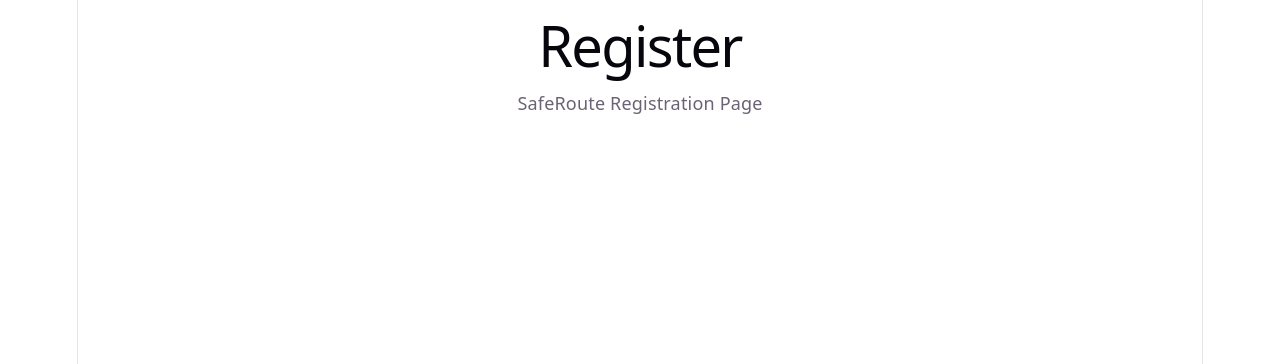
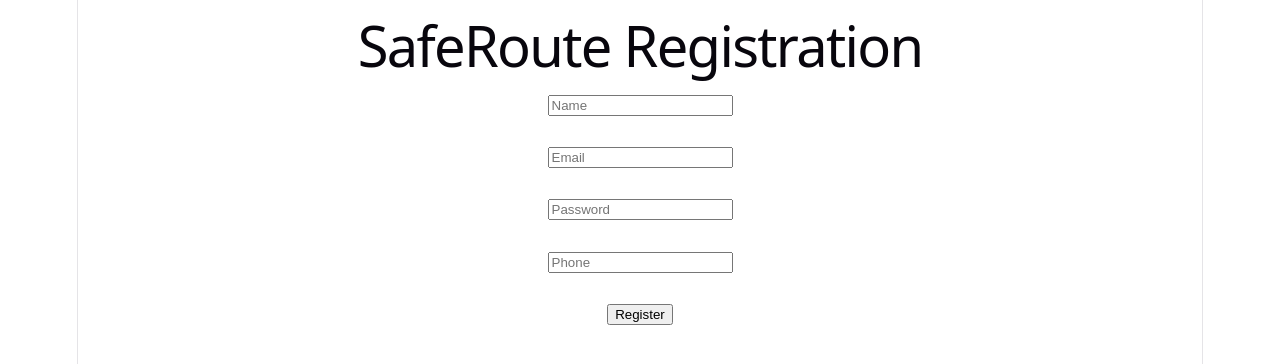
Before and after one commit to Ayushi2911/SafeRoute, a React (Vite) app in the folder client/: page /register in a window 1280 px wide. Shown: the top 364 px of the page. Built offline with nearby package versions, Linux system fonts and the light colour scheme.

Commit message:
Update registration page

```diff
--- a/client/src/pages/Register.jsx
+++ b/client/src/pages/Register.jsx
@@ -1,10 +1,104 @@
+import { useState } from "react";
+
 function Register() {
+  const [name, setName] = useState("");
+  const [email, setEmail] = useState("");
+  const [password, setPassword] = useState("");
+  const [phone, setPhone] = useState("");
+  const [message, setMessage] = useState("");
+
+  const handleRegister = async (e) => {
+    e.preventDefault();
+
+    try {
+      const response = await fetch(
+        "http://localhost:5000/api/auth/register",
+        {
+          method: "POST",
+          headers: {
+            "Content-Type": "application/json",
+          },
+          body: JSON.stringify({
+            name,
+            email,
+            password,
+            phone,
+          }),
+        }
+      );
+
+      const data = await response.json();
+
+      if (!response.ok) {
+        setMessage(data.message || "Registration failed");
+        return;
+      }
+
+      setMessage("Registration successful!");
+
+      setName("");
+      setEmail("");
+      setPassword("");
+      setPhone("");
+    } catch (error) {
+      setMessage("Unable to connect to server");
+    }
+  };
+
   return (
     <div>
-      <h1>Register</h1>
-      <p>SafeRoute Registration Page</p>
+      <h1>SafeRoute Registration</h1>
+
+      <form onSubmit={handleRegister}>
+        <input
+          type="text"
+          placeholder="Name"
+          value={name}
+          onChange={(e) => setName(e.target.value)}
+          required
+        />
+
+        <br />
+        <br />
+
+        <input
+          type="email"
+          placeholder="Email"
+          value={email}
+          onChange={(e) => setEmail(e.target.value)}
+          required
+        />
+
+        <br />
+        <br />
+
+        <input
+          type="password"
+          placeholder="Password"
+          value={password}
+          onChange={(e) => setPassword(e.target.value)}
+          required
+        />
+
+        <br />
+        <br />
+
+        <input
+          type="tel"
+          placeholder="Phone"
+          value={phone}
+          onChange={(e) => setPhone(e.target.value)}
+        />
+
+        <br />
+        <br />
+
+        <button type="submit">Register</button>
+      </form>
+
+      {message && <p>{message}</p>}
     </div>
-  )
+  );
 }
 
-export default Register
+export default Register;
```
